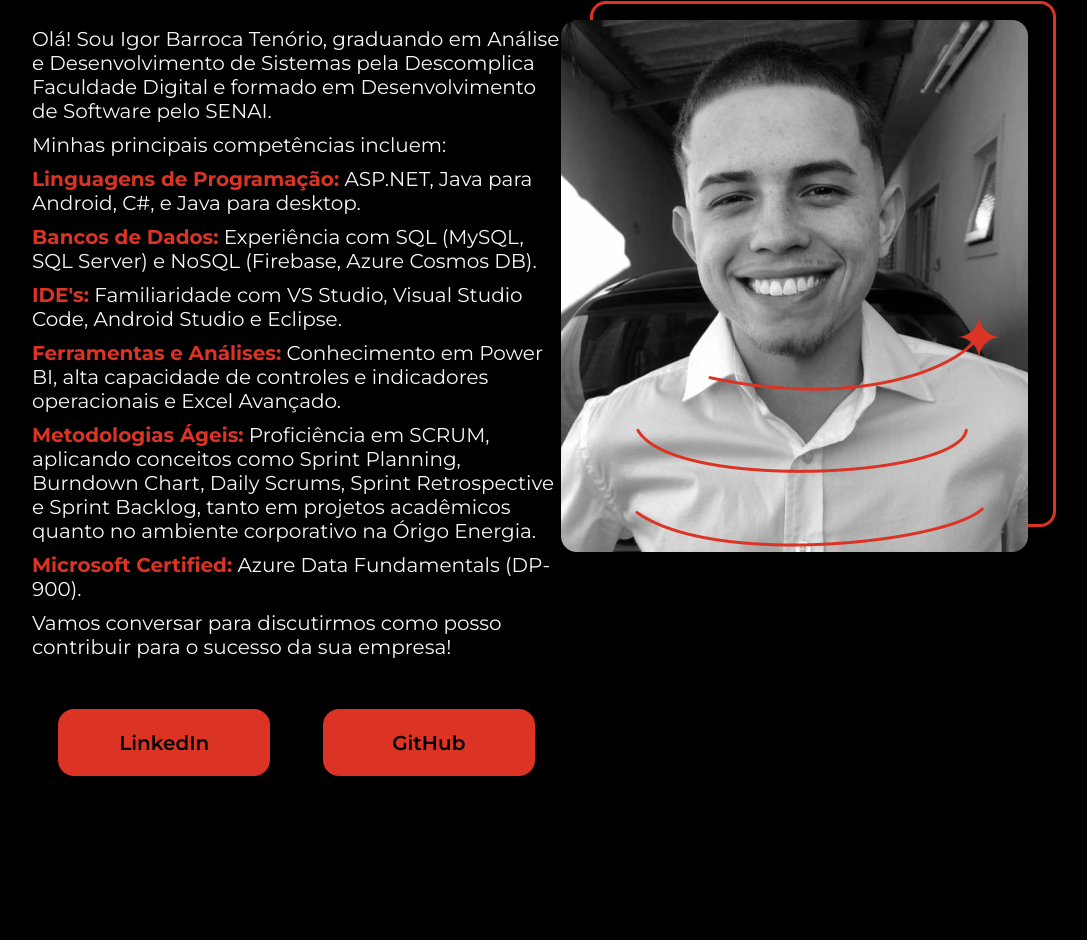
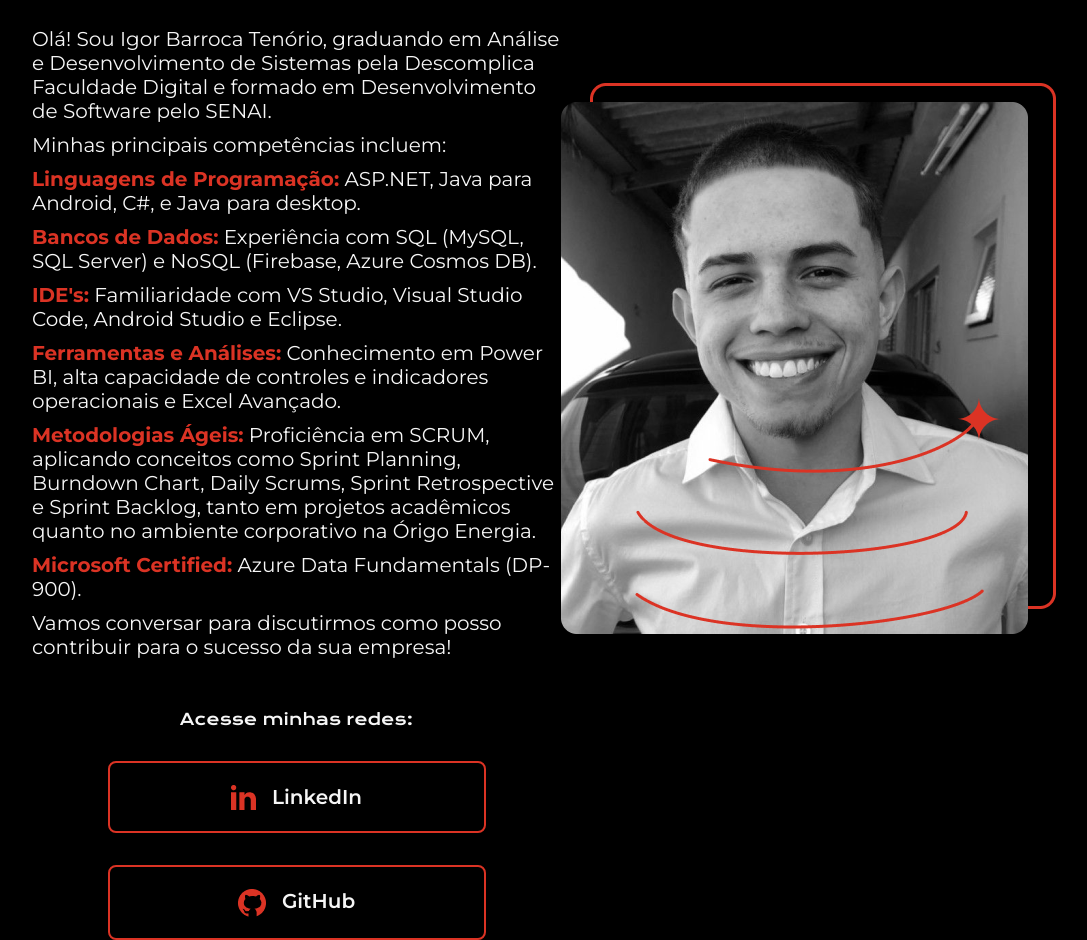
Before and after one commit to Igor12x/FrontEnd_Portifolio, a plain HTML site: page index.html in a window 1280 px wide. Shown: the part 351-1291 px from the top of the page, without its empty margins (96-1183 px from the left). Before the commit the page ends 1127 px from the top, so only its background shows below. Drawn offline with nearby package versions, Linux system fonts and the light colour scheme.

Commit message:
Novo estilo nos botões das redes

```diff
--- a/index.html
+++ b/index.html
@@ -35,11 +35,18 @@
                 </p>
             </div>
             <div class="apresentacao__links">
-                <a class="apresentacao__links__link" href="https://www.linkedin.com/in/igor-barroca-ten%C3%B3rio-4258621b9/">LinkedIn</a>
-                <a class="apresentacao__links__link" href="https://github.com/Igor12x">GitHub</a>
+                <h2 class="apresentacao_links_subtitulo">Acesse minhas redes:</h2>
+                <a class="apresentacao__links__link" href="https://www.linkedin.com/in/igor-barroca-ten%C3%B3rio-4258621b9/">
+                    <img src="./Imagens/linkedinlaranja.png" alt="Ícone LinkedIn">
+                    LinkedIn
+                </a>
+                <a class="apresentacao__links__link" href="https://github.com/Igor12x">
+                    <img src="./Imagens/github.png" alt="Ícone GitHub">
+                    GitHub
+                </a>
             </div>
         </section>
-        <img src="imagem.png" alt="Foto de Igor Barroca Tenório sorrindo">
+        <img src="./Imagens/IgorBarrocaTenorio.png" alt="Foto de Igor Barroca Tenório sorrindo">
     </main>
     <footer></footer>
 </body>
--- a/style.css
+++ b/style.css
@@ -56,21 +56,36 @@ body {
 
 .apresentacao__links {
     display: flex;
+    flex-direction: column;
+    align-items: center;
     justify-content: space-between;
+    gap: 32px;
+}
+
+.apresentacao_links_subtitulo{
+    font-family: 'Krona One', sans-serif;
+    font-weight: 400;
+    font-size: 1.0rem;
 }
 
 .apresentacao__links__link {
-    background-color: #DB3324;
-    width: 50%;
-    text-align: center;
-    border-radius: 16px;
+    border: 2px solid #DB3324;
+    width: 378px;
+    border-radius: 8px;
     font-weight: 600;
     font-size: 1.25rem;
     padding: 21.5px 0;
     text-decoration: none;
-    color: #000000;
-    margin: 0 5%;
+    color: #F6F6F6;
+    display: flex;
+    justify-content: center;
+    gap: 16px;
+    font-family: 'Montserrat', sans-serif;
 }
+.apresentacao__links__link:hover {
+    background-color: #272727;
+}
+
 @media (max-width: 950px) {
     .apresentacao {
         margin: 8% 8%;
```
Also changed, not shown: Imagens/IgorBarrocaTenorio.png (renamed from imagem.png), Imagens/github.png (added), Imagens/linkedinlaranja.png (added).
